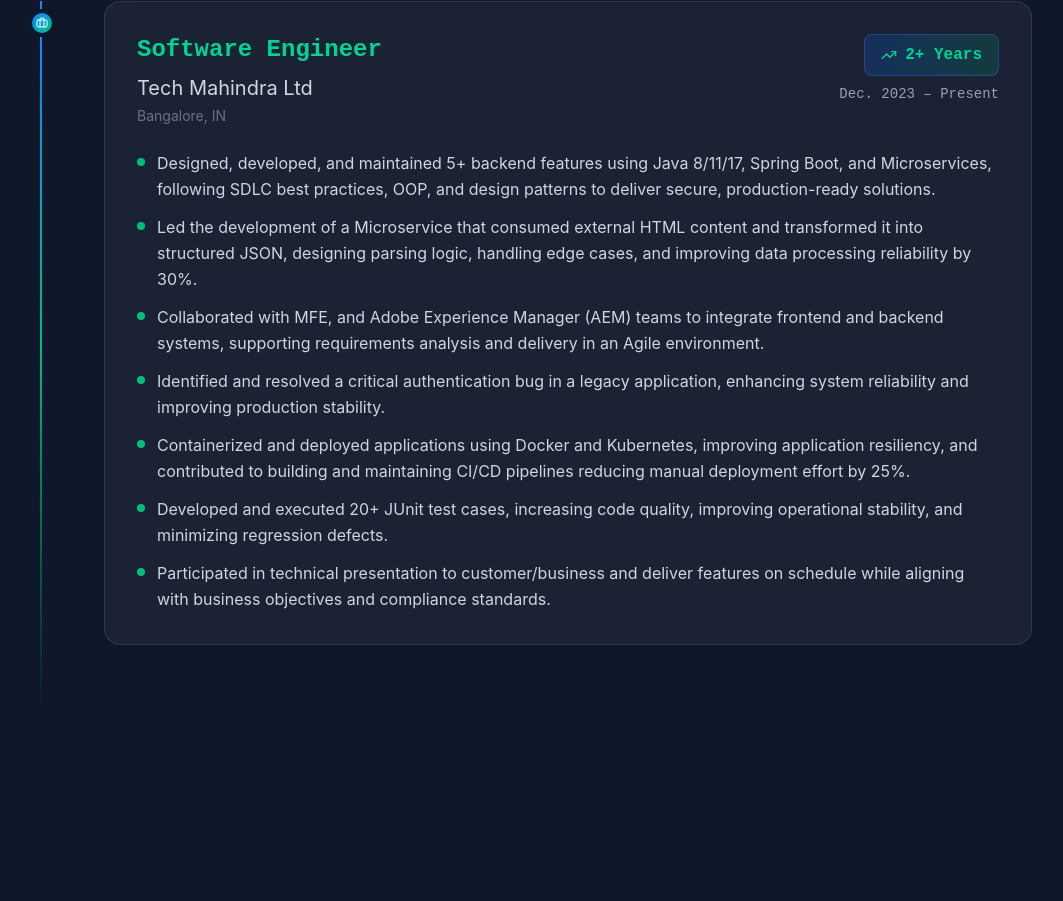
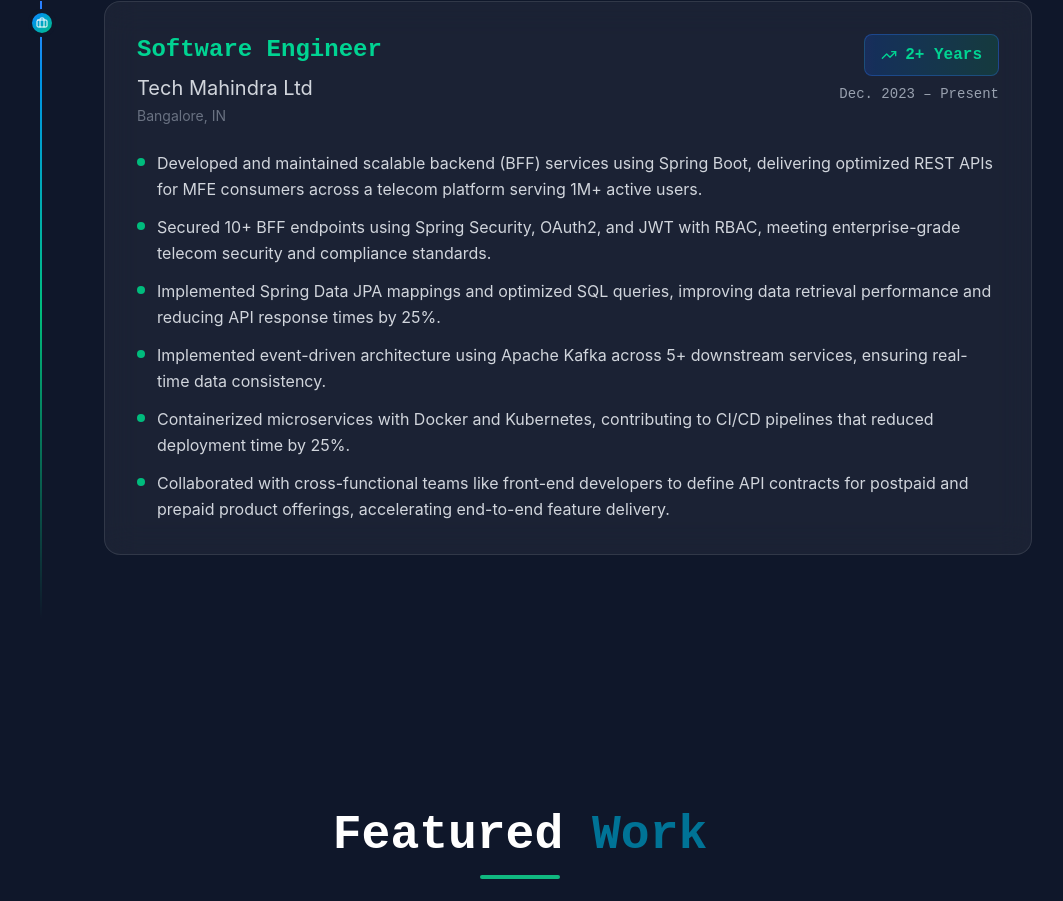
Before and after one commit to Koushikbm07/koushik-portfolio, a React (Vite) app: page / in a window 1280 px wide. Shown: the part 1957-2858 px from the top of the page, without its empty margins (120-1183 px from the left). Built offline with nearby package versions, Linux system fonts and the light colour scheme.

Commit message:
resume link and experience section updated

```diff
--- a/src/components/Experience.tsx
+++ b/src/components/Experience.tsx
@@ -10,13 +10,12 @@
             period: 'Dec. 2023 – Present',
             duration: '2+ Years',
             achievements: [
-                'Designed, developed, and maintained 5+ backend features using Java 8/11/17, Spring Boot, and Microservices, following SDLC best practices, OOP, and design patterns to deliver secure, production-ready solutions.',
-                'Led the development of a Microservice that consumed external HTML content and transformed it into structured JSON, designing parsing logic, handling edge cases, and improving data processing reliability by 30%.',
-                'Collaborated with MFE, and Adobe Experience Manager (AEM) teams to integrate frontend and backend systems, supporting requirements analysis and delivery in an Agile environment.',
-                'Identified and resolved a critical authentication bug in a legacy application, enhancing system reliability and improving production stability.',
-                'Containerized and deployed applications using Docker and Kubernetes, improving application resiliency, and contributed to building and maintaining CI/CD pipelines reducing manual deployment effort by 25%.',
-                'Developed and executed 20+ JUnit test cases, increasing code quality, improving operational stability, and minimizing regression defects.',
-                'Participated in technical presentation to customer/business and deliver features on schedule while aligning with business objectives and compliance standards.'
+                'Developed and maintained scalable backend (BFF) services using Spring Boot, delivering optimized REST APIs for MFE consumers across a telecom platform serving 1M+ active users.',
+                'Secured 10+ BFF endpoints using Spring Security, OAuth2, and JWT with RBAC, meeting enterprise-grade telecom security and compliance standards.',
+                'Implemented Spring Data JPA mappings and optimized SQL queries, improving data retrieval performance and reducing API response times by 25%.',
+                'Implemented event-driven architecture using Apache Kafka across 5+ downstream services, ensuring real-time data consistency.',
+                'Containerized microservices with Docker and Kubernetes, contributing to CI/CD pipelines that reduced deployment time by 25%.',
+                'Collaborated with cross-functional teams like front-end developers to define API contracts for postpaid and prepaid product offerings, accelerating end-to-end feature delivery.'
             ]
         }
     ];
--- a/src/components/Hero.tsx
+++ b/src/components/Hero.tsx
@@ -202,7 +202,7 @@
                             <a href="#projects" className="cta-primary px-8 py-4 rounded-xl font-semibold text-white no-underline">
                                 View My Work
                             </a>
-                            <a href="https://drive.google.com/file/d/1jyS6qqgk_9dmmoNeNwN50CJQBcOeq-O8/view?usp=sharing" target="_blank" className="cta-secondary flex items-center gap-2 px-8 py-4 rounded-xl font-semibold text-slate-300 no-underline">
+                            <a href={personalInfo.resume} target="_blank" className="cta-secondary flex items-center gap-2 px-8 py-4 rounded-xl font-semibold text-slate-300 no-underline">
                                 <Download className="w-4 h-4" />
                                 Download Resume
                             </a>
--- a/src/utils/constants.ts
+++ b/src/utils/constants.ts
@@ -17,6 +17,7 @@
     github: "https://github.com/Koushikbm07",
     linkedin: "https://www.linkedin.com/in/koushik-malagannavar/",
     leetcode: "https://leetcode.com/u/koushik_2002/",
+    resume: "https://drive.google.com/file/d/14-7MBi0AmYVFc1hof3kIOfB0Ki_xaY_G/view?usp=sharing"
 };
 
 export const skills = [
```
